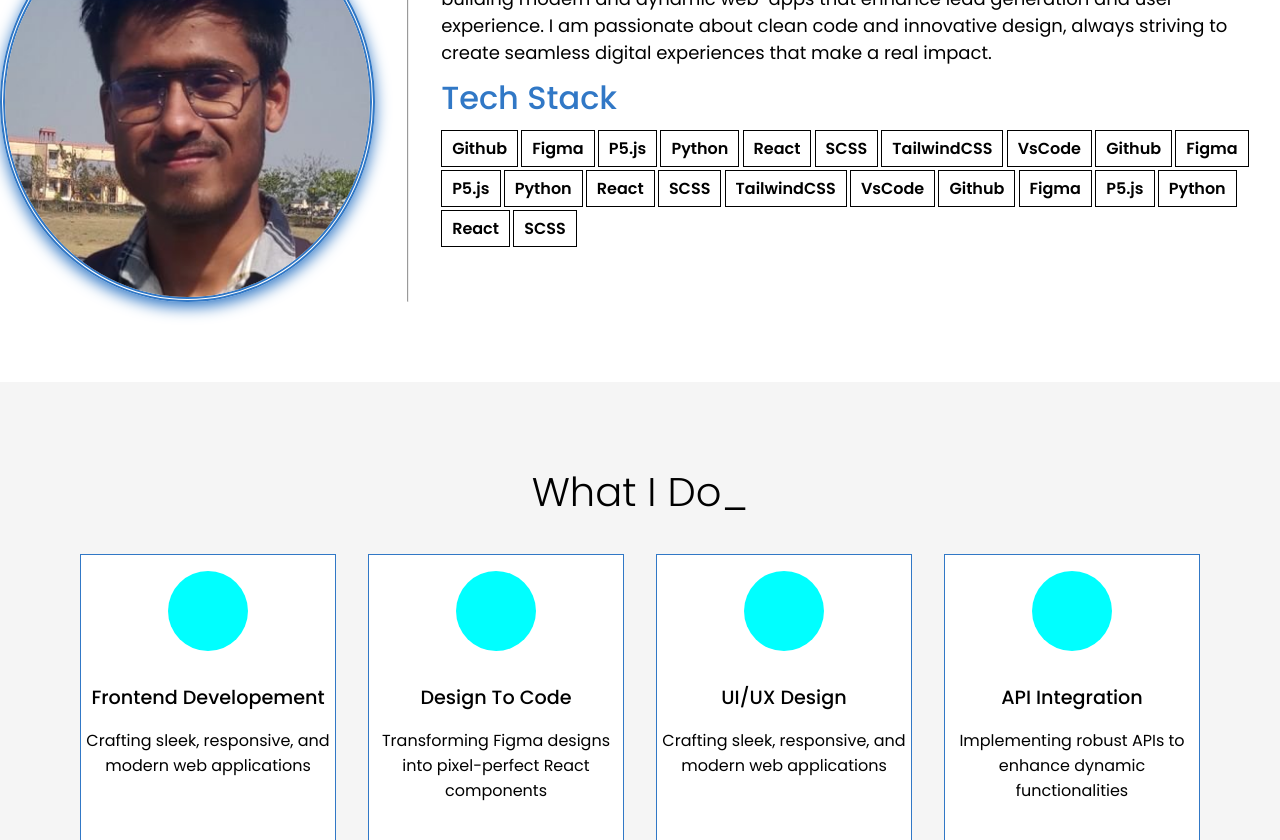
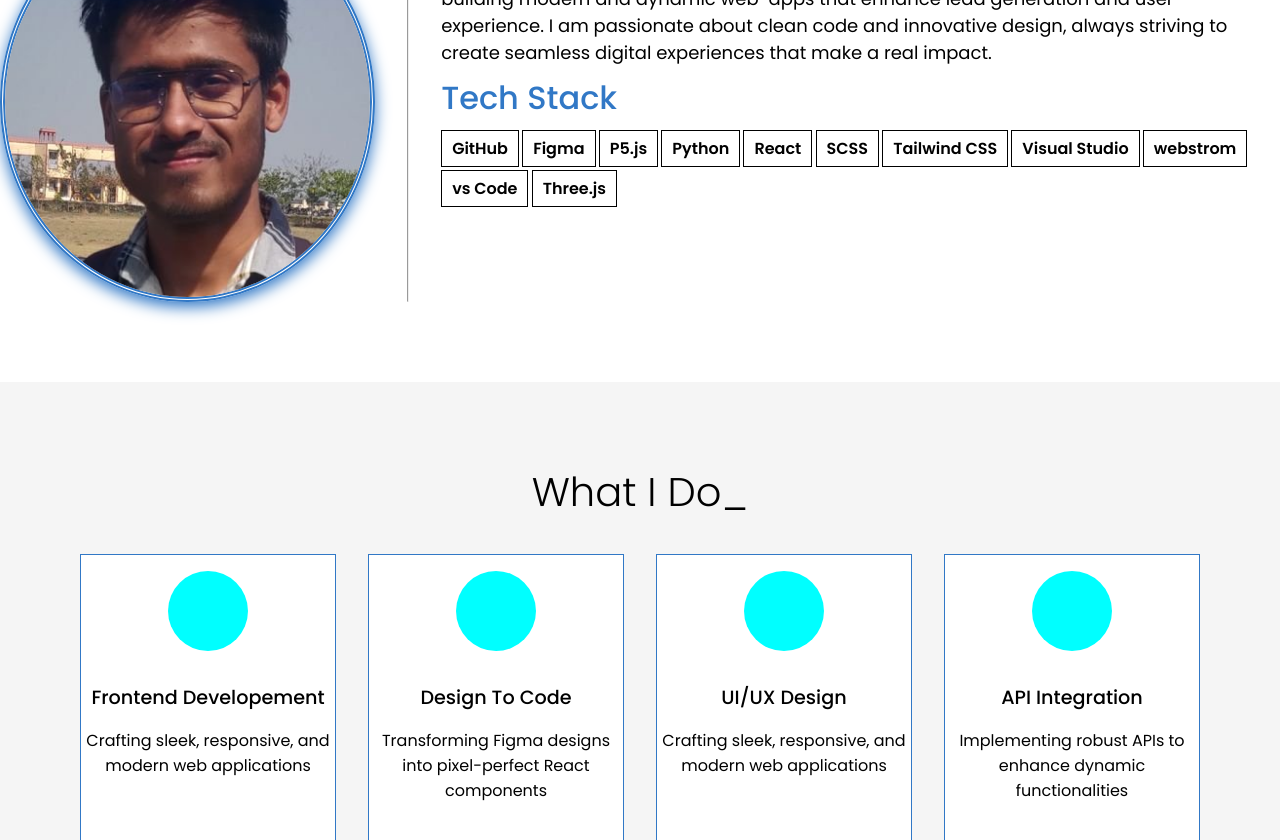
Before and after one commit to JatinSainiOO7/My-Portfolio, a React (Vite) app: page / in a window 1280 px wide. Shown: the part 860-1700 px from the top of the page. Built offline with nearby package versions, Linux system fonts and the light colour scheme; a web font is replaced by a local one.

Commit message:
add button hover animation

```diff
--- a/src/components/button.jsx
+++ b/src/components/button.jsx
@@ -1,44 +1,89 @@
 import "../styles/global.scss";
 import { useState } from "react";
 
-const buttonComponent = () => {
+// Import your SVG assets
+import github from '../assets/svg/githubWhite.svg';
+import figma from '../assets/svg/figma.svg';
+import p5 from '../assets/svg/p5.svg';
+import python from '../assets/svg/python.svg';
+import react from '../assets/svg/react.svg';
+import scss from '../assets/svg/scss.svg';
+import tailwind from '../assets/svg/tailwind.svg';
+import three from '../assets/svg/three.svg';
+import vs from '../assets/svg/vs.svg';
+import vscode from '../assets/svg/vscode.svg';
+import webstrom from '../assets/svg/webstrom.svg'
 
+const ButtonComponent = () => {
   const TechButtons = [
-    { name: "Github", link: "https://github.com", img: "https://www.svgrepo.com/show/530642/folder.svg" },
-    { name: "Figma", link: "https://www.figma.com", img: "https://www.svgrepo.com/show/530642/folder.svg" },
-    { name: "P5.js", link: "https://p5js.org", img: "https://www.svgrepo.com/show/530642/folder.svg" },
-    { name: "Python", link: "https://www.python.org/", img: "https://www.svgrepo.com/show/530642/folder.svg" },
-    { name: "React", link: "https://reactjs.org/", img: "https://www.svgrepo.com/show/530642/folder.svg" },
-    { name: "SCSS", link: "https://sass-lang.com/", img: "https://www.svgrepo.com/show/530642/folder.svg" },
-    { name: "TailwindCSS", link: "https://tailwindcss.com/" },
-    { name: "VsCode", link: "https://threejs.org/", img: "https://www.svgrepo.com/show/530642/folder.svg" },
-    { name: "Github", link: "https://github.com", img: "https://www.svgrepo.com/show/530642/folder.svg" },
-    { name: "Figma", link: "https://www.figma.com", img: "https://www.svgrepo.com/show/530642/folder.svg" },
-    { name: "P5.js", link: "https://p5js.org", img: "https://www.svgrepo.com/show/530642/folder.svg" },
-    { name: "Python", link: "https://www.python.org/", img: "https://www.svgrepo.com/show/530642/folder.svg" },
-    { name: "React", link: "https://reactjs.org/", img: "https://www.svgrepo.com/show/530642/folder.svg" },
-    { name: "SCSS", link: "https://sass-lang.com/", img: "https://www.svgrepo.com/show/530642/folder.svg" },
-    { name: "TailwindCSS", link: "https://tailwindcss.com/", img: "https://www.svgrepo.com/show/530642/folder.svg" },
-    { name: "VsCode", link: "https://threejs.org/", img: "https://www.svgrepo.com/show/530642/folder.svg" },
-    { name: "Github", link: "https://github.com", img: "https://www.svgrepo.com/show/530642/folder.svg" },
-    { name: "Figma", link: "https://www.figma.com", img: "https://www.svgrepo.com/show/530642/folder.svg" },
-    { name: "P5.js", link: "https://p5js.org", img: "https://www.svgrepo.com/show/530642/folder.svg" },
-    { name: "Python", link: "https://www.python.org/", img: "https://www.svgrepo.com/show/530642/folder.svg" },
-    { name: "React", link: "https://reactjs.org/", img: "https://www.svgrepo.com/show/530642/folder.svg" },
-    { name: "SCSS", link: "https://sass-lang.com/", img: "https://www.svgrepo.com/show/530642/folder.svg" },
-
-  ]
-
+    {
+      name: "GitHub",
+      link: "https://github.com",
+      img: github,  // Corrected here
+    },
+    {
+      name: "Figma",
+      link: "https://www.figma.com",
+      img: figma,   // Corrected here
+    },
+    {
+      name: "P5.js",
+      link: "https://p5js.org",
+      img: p5,      // Corrected here
+    },
+    {
+      name: "Python",
+      link: "https://www.python.org/",
+      img: python,  // Corrected here
+    },
+    {
+      name: "React",
+      link: "https://reactjs.org/",
+      img: react,   // Corrected here
+    },
+    {
+      name: "SCSS",
+      link: "https://sass-lang.com/",
+      img: scss,    // Corrected here
+    },
+    {
+      name: "Tailwind CSS",
+      link: "https://tailwindcss.com/",
+      img: tailwind, // Corrected here
+    },
+    {
+      name: "Visual Studio",
+      link: "https://code.visualstudio.com/",
+      img: vs,      // Corrected here
+    },
+    {
+      name: "webstrom",
+      link: "https://code.visualstudio.com/",
+      img: webstrom,      // Corrected here
+    },
+    {
+      name: "vs Code",
+      link: "https://code.visualstudio.com/",
+      img: vscode,      // Corrected here
+    },
+    {
+      name: "Three.js",
+      link: "https://code.visualstudio.com/",
+      img: three,      // Corrected here
+    },
+  ];
 
   const [isHovered, setIsHovered] = useState(false);
   const [mousePosition, setMousePosition] = useState({ x: 0, y: 0 });
+  const [currentImage, setCurrentImage] = useState("");
 
-  const handleMouseEnter = () => {
-    setIsHovered(true);
+  const handleMouseEnter = (img) => {
+    setCurrentImage(img);
   };
 
   const handleMouseLeave = () => {
     setIsHovered(false);
+    setCurrentImage("");
   };
 
   const handleMouseMove = (e) => {
@@ -46,38 +91,33 @@ const buttonComponent = () => {
     setMousePosition({ x: e.pageX, y: e.pageY });
   };
 
-
   return (
-    <div className="tech_buttons"
-      onMouseEnter={handleMouseEnter}
+    <div
+      className="tech_buttons"
+      onMouseEnter={() => setIsHovered(true)}
       onMouseLeave={handleMouseLeave}
-      onMouseMove={handleMouseMove} >
+      onMouseMove={handleMouseMove}
+    >
       {TechButtons.map((button, index) => (
-        <a key={index} href={button.link} className="tech-button">{button.name}</a>
+        <a key={index} href={button.link} className="tech-button" onMouseEnter={() => handleMouseEnter(button.img)}>
+          {button.name}
+        </a>
       ))}
 
       {/* The pop-up container with image appears on hover at the pointer's position */}
-      {isHovered && (
+      {isHovered && currentImage && (
         <div
           className="popup-container"
           style={{
-            top: mousePosition.y-200 + "px",
-            left: mousePosition.x-100 + "px",
+            top: mousePosition.y - 220 + "px",
+            left: mousePosition.x - 100 + "px",
           }}
         >
-          <img
-            src="https://www.svgrepo.com/show/530642/folder.svg"
-            alt="Related to link"
-            className="popup-image"
-          />
+          <img src={currentImage} alt="Related technology" className="popup-image" /> {/* Added alt attribute */}
         </div>
       )}
-
-
-
-      {/* <a className="tech-button" href="https://github.com/JatinSainiOO7" >React</a> */}
     </div>
   );
 };
 
-export default buttonComponent;
+export default ButtonComponent;
--- a/src/styles/components.scss
+++ b/src/styles/components.scss
@@ -403,29 +403,32 @@ pre {
                 position: absolute; /* Use absolute positioning */
                 width: 200px; /* Fixed size */
                 height: 200px;
-    // background-color: rgba(0, 102, 255, 0.129);
+                background-color: rgb(0, 0, 0);
+                border-radius: 5px;
                 border: 1px solid #ddd;
                 box-shadow: 0px 4px 8px rgba(0, 0, 0, 0.2);
                 z-index: 10;
                 border: none;
                 pointer-events: none; /* Prevent interaction with the pop-up */
                 clip-path: polygon(0% 0%, 100% 0%, 100% 95%, 57% 95%, 50% 100%, 42% 95%, 0 95%);
-    transition: ease-in-out 0.05s;
+                transition: ease-in-out 0.02s;
             }
 
             /* Styles for the image inside the pop-up container */
             .popup-image {
-    width: 100%;
-    height: 100%;
+                padding: 20%;
                 position: center;
                 object-fit: cover;
+                transition: ease-in-out 1s;
+            }
+            .popup-image:hover {
+                scale: 100%;
             }
 
             /* Additional hover effects (optional) */
             .link-button:hover {
                 background-color: #0056b3;
             }
-
         }
     }
 }
```
Also changed, not shown: src/styles/global.scss (line endings or trailing spaces). Lines whose indentation alone changed are shown as unchanged.
